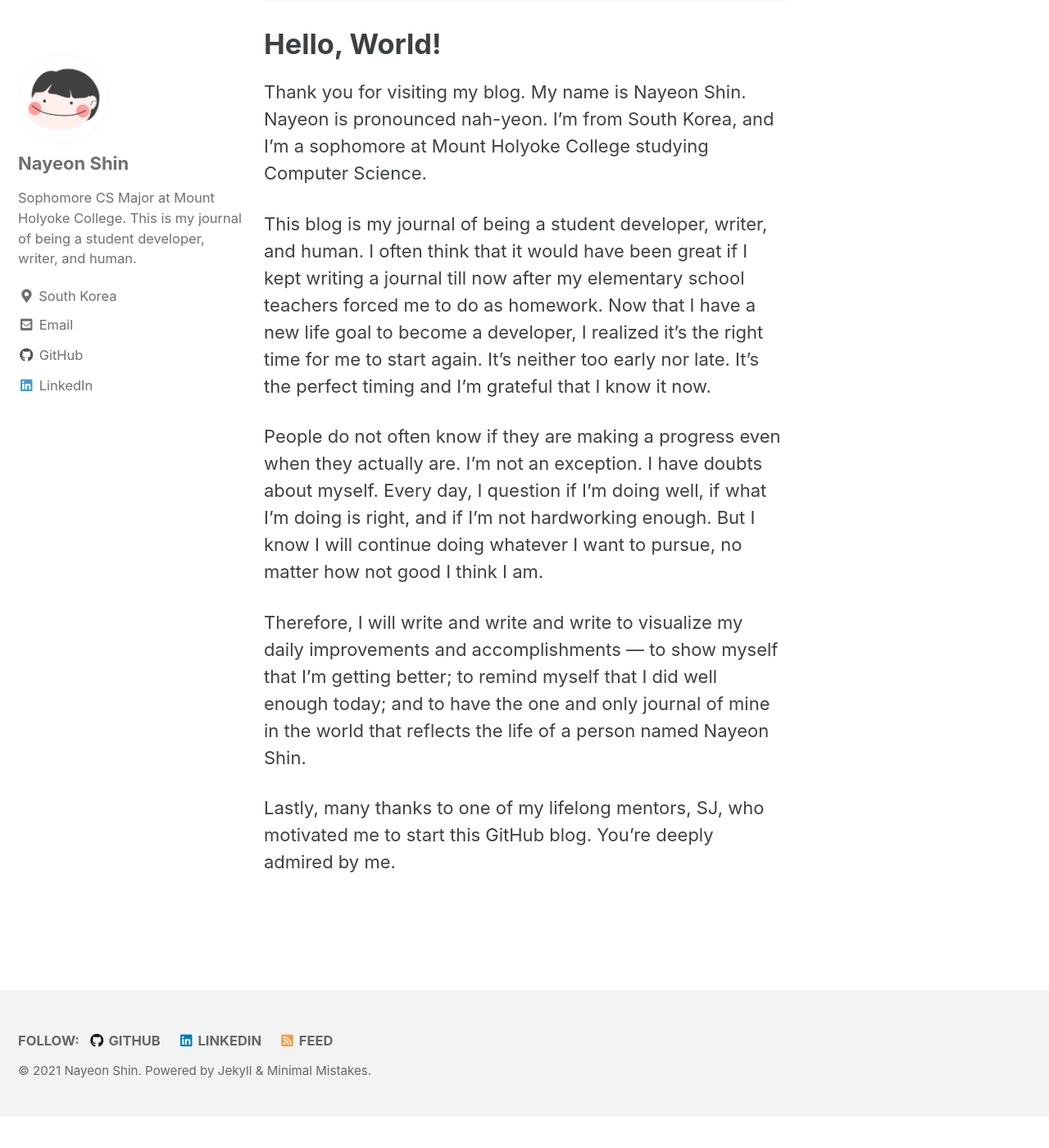
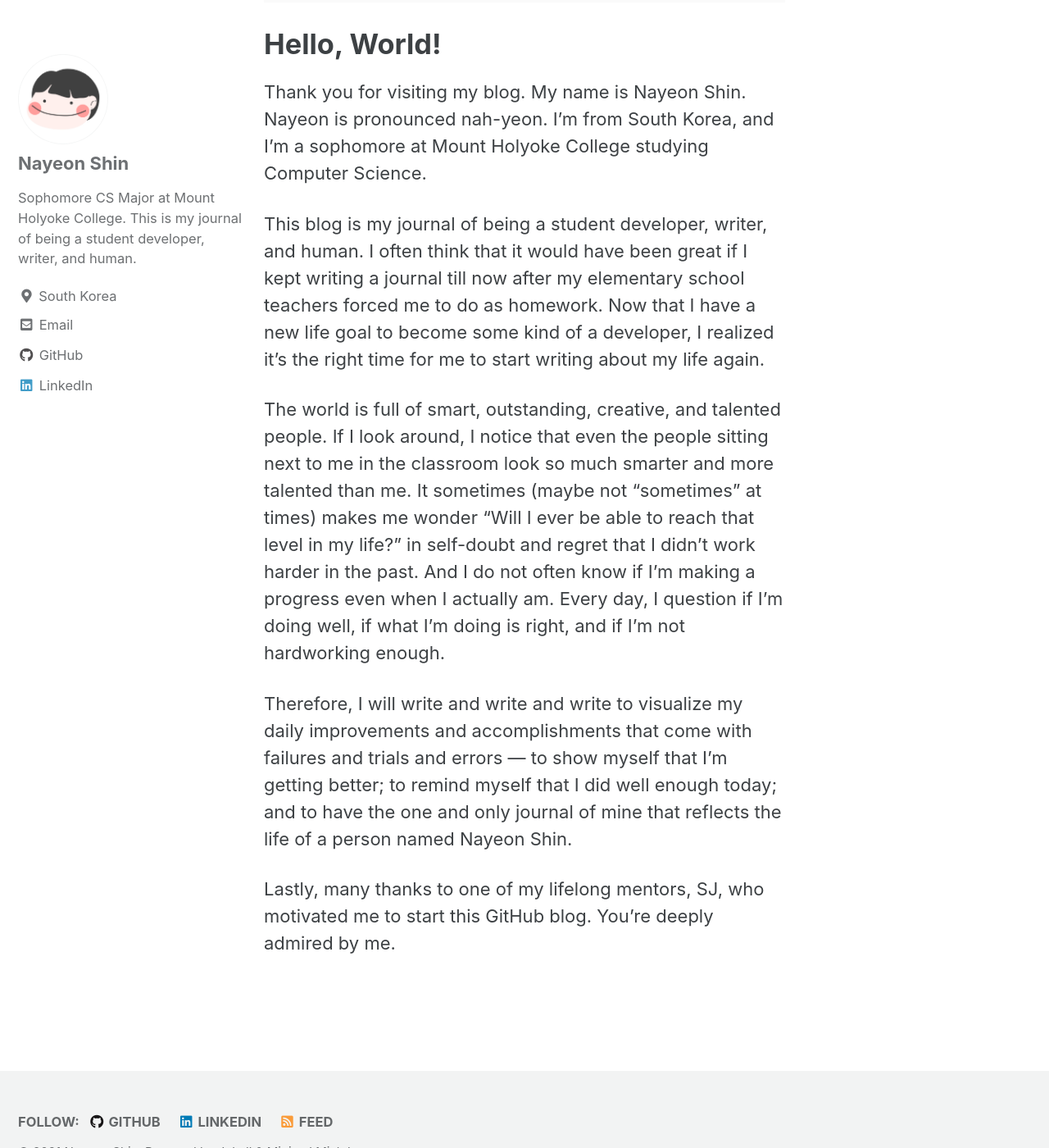
Before and after one commit to nayeonshin/nayeonshin.github.io, a Jekyll site: the page built from index.md, in a window 1280 px wide and 1400 px high, scrolled down 592 px. Shown: the whole window at 82% size. Built offline with Jekyll 4.4.1, drawn with Linux system fonts in a browser that asks for light colours; cached includes are drawn as plain includes; before the commit the page ends 1954 px from its top, so only the background shows below that.

Commit message:
Update index.md

```diff
--- a/index.md
+++ b/index.md
@@ -10,10 +10,10 @@ author_profile: true
 
 Thank you for visiting my blog. My name is Nayeon Shin. Nayeon is pronounced nah-yeon. I'm from South Korea, and I'm a sophomore at Mount Holyoke College studying Computer Science.
 
-This blog is my journal of being a student developer, writer, and human. I often think that it would have been great if I kept writing a journal till now after my elementary school teachers forced me to do as homework. Now that I have a new life goal to become a developer, I realized it's the right time for me to start again. It's neither too early nor late. It's the perfect timing and I'm grateful that I know it now.
+This blog is my journal of being a student developer, writer, and human. I often think that it would have been great if I kept writing a journal till now after my elementary school teachers forced me to do as homework. Now that I have a new life goal to become some kind of a developer, I realized it's the right time for me to start writing about my life again.
 
-People do not often know if they are making a progress even when they actually are. I'm not an exception. I have doubts about myself. Every day, I question if I'm doing well, if what I'm doing is right, and if I'm not hardworking enough. But I know I will continue doing whatever I want to pursue, no matter how not good I think I am.
+The world is full of smart, outstanding, creative, and talented people. If I look around, I notice that even the people sitting next to me in the classroom look so much smarter and more talented than me. It sometimes (maybe not "sometimes" at times) makes me wonder "Will I ever be able to reach that level in my life?" in self-doubt and regret that I didn't work harder in the past. And I do not often know if I'm making a progress even when I actually am. Every day, I question if I'm doing well, if what I'm doing is right, and if I'm not hardworking enough.
 
-Therefore, I will write and write and write to visualize my daily improvements and accomplishments — to show myself that I'm getting better; to remind myself that I did well enough today; and to have the one and only journal of mine in the world that reflects the life of a person named Nayeon Shin.
+Therefore, I will write and write and write to visualize my daily improvements and accomplishments that come with failures and trials and errors — to show myself that I'm getting better; to remind myself that I did well enough today; and to have the one and only journal of mine that reflects the life of a person named Nayeon Shin.
 
 Lastly, many thanks to one of my lifelong mentors, SJ, who motivated me to start this GitHub blog. You're deeply admired by me.
```
